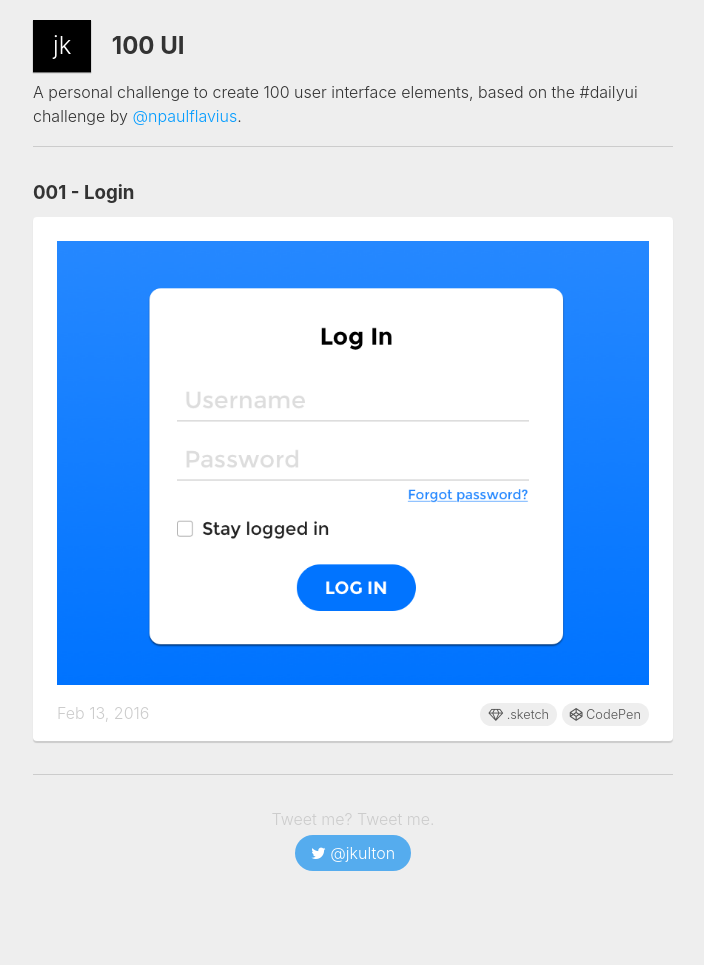
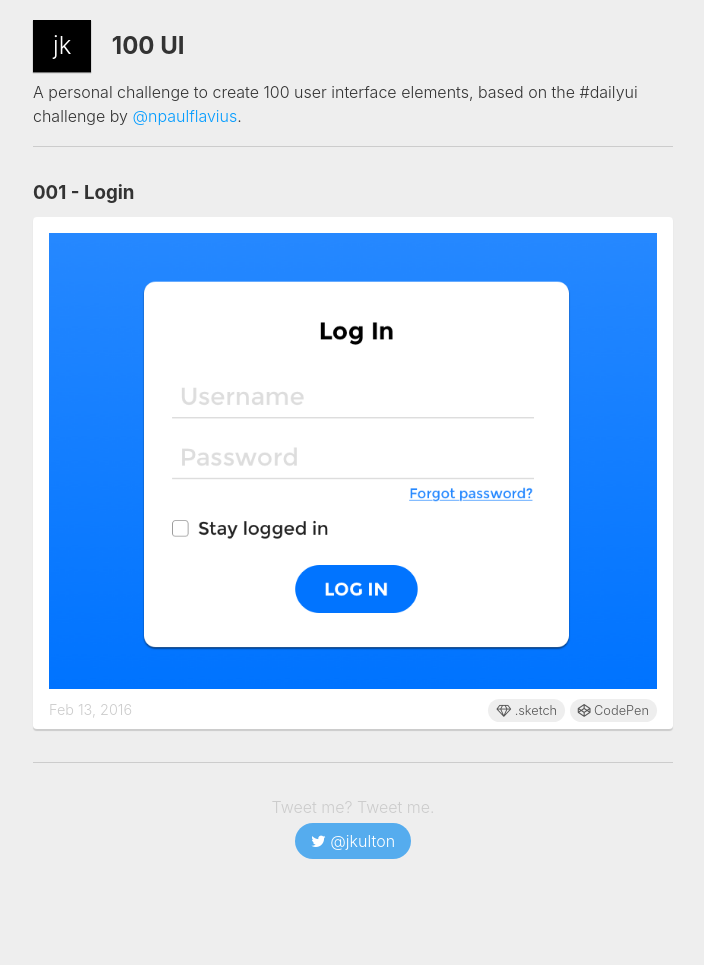
Before and after one commit to jkulton/jkulton.github.io, a Jekyll site: the page built from 100ui/index.html, in a window 1280 px wide. Shown: the whole page, without its empty margins (287-991 px from the left). Built offline with Jekyll 4.4.1, drawn with Linux system fonts in a browser that asks for light colours; nearby versions of some CDN libraries.

Commit message:
copy changes

```diff
--- a/_sass/_base.scss
+++ b/_sass/_base.scss
@@ -416,7 +416,7 @@
 .card {
         border-bottom:1px solid #ccc;
         padding-bottom:1rem;
-        padding:1.5rem 1.5rem 0 1.5rem;
+        padding:1rem 1rem 0 1rem;
         box-shadow:0 1px 1px 0 rgba(0,0,0,0.15);
         border-radius:4px;
         background:white;
@@ -424,7 +424,7 @@
     }
     .card p {
         text-align:right;
-        margin:1rem 0;
+        margin:.5rem 0;
     }
 
     .card p a {
@@ -455,6 +455,8 @@
         color:#ccc;
         position:absolute;
         bottom:0;
+        margin:.5rem 0;
+        font-size:.9rem;
     }
 
     .twitter {
--- a/index.html
+++ b/index.html
@@ -20,8 +20,9 @@
 
       <div class="container">
       <h4>Contact</h4>
-        <p>Some of my work and thoughts are on <a href="http://www.twitter.com/jkulton">Twitter</a>, <a href="http://www.github.com/jkulton">GitHub</a>, and <a href="http://codepen.io/jkulton/">CodePen</a>.</p>
-        <p>Contact me at <a href="mailto:jonkulton@gmail.com">jonkulton@gmail.com</a></p>
+        <p>Speak English? Contact me on <a href="http://www.twitter.com/jkulton">Twitter</a> or through <a href="mailto:jonkulton@gmail.com">email</a>.</p>
+
+        <p>Speak Code? Check out my <a href="http://www.github.com/jkulton">GitHub</a>, and <a href="http://codepen.io/jkulton/">CodePen</a> pages.</p>
       </div>
 
   </div>
```
